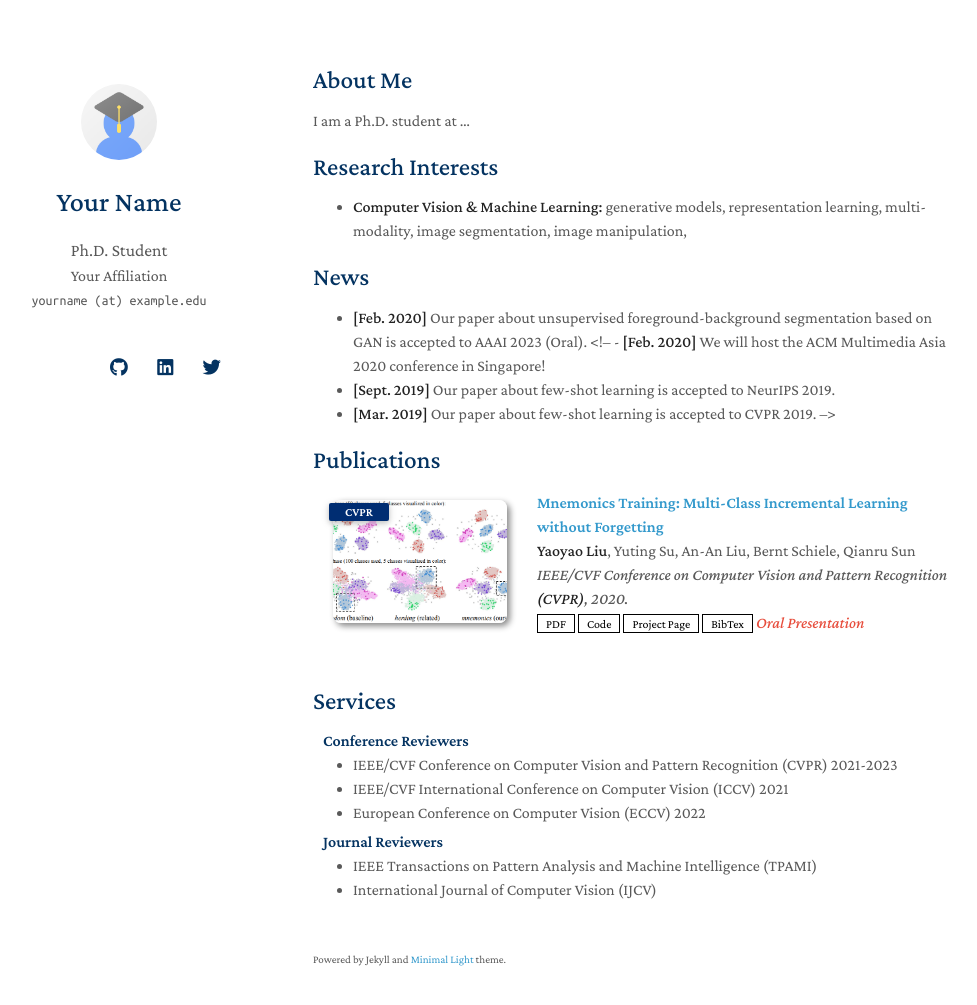
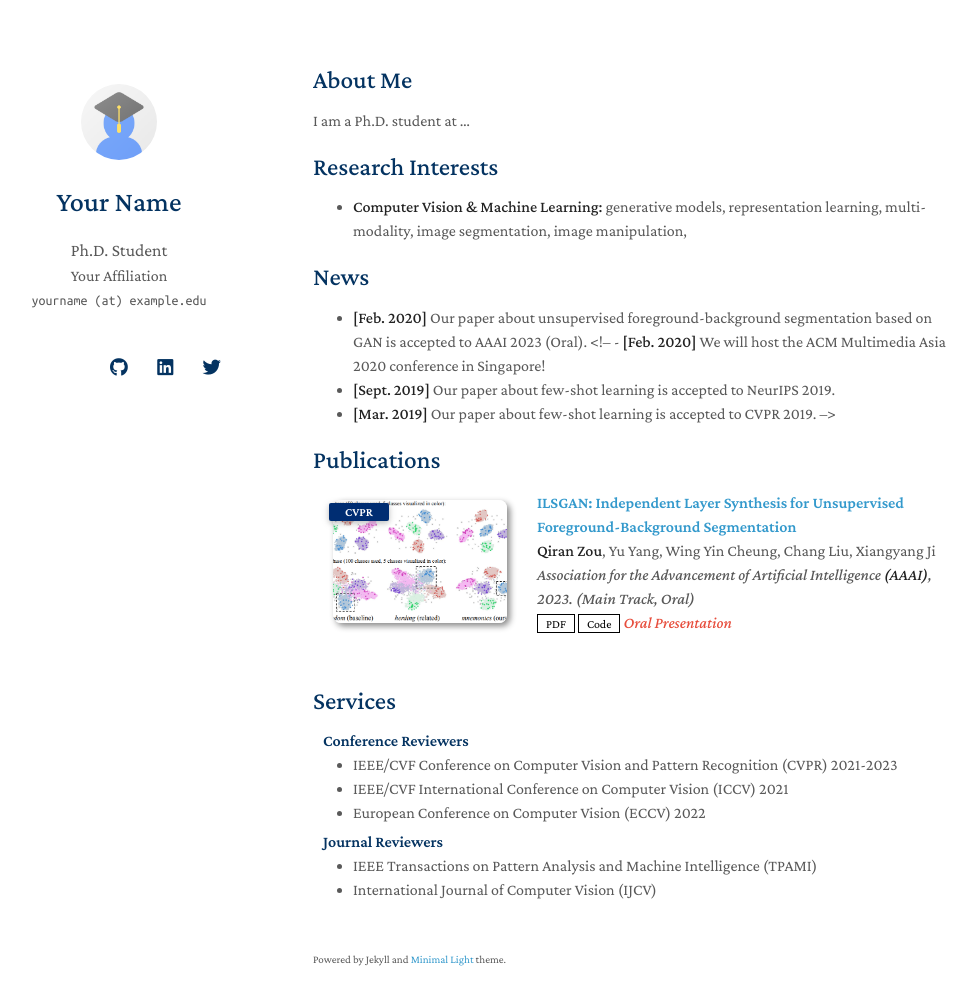
Before and after one commit to qrzou/qrzou.github.io, a Jekyll site: the page built from index.md, in a window 1280 px wide and 1040 px high. Shown: the top 1005 px of the window, without its empty margins (157-1134 px from the left). Built offline with Jekyll 4.4.1, drawn with Linux system fonts in a browser that asks for light colours; nearby versions of some CDN libraries; a style sheet for code colours, icons or effects is not loaded; our own code applies the rules of GitHub Pages for plain Markdown files.

Commit message:
Update publications.md

```diff
--- a/_includes/publications.md
+++ b/_includes/publications.md
@@ -12,14 +12,14 @@
   </div>
 
   <div class="col-sm-9" style="position: relative;padding-right: 15px;padding-left: 20px;">
-    <div class="title"><a href="https://arxiv.org/pdf/2002.10211.pdf">Mnemonics Training: Multi-Class Incremental Learning without Forgetting</a></div>
-    <div class="author"><strong>Yaoyao Liu</strong>, Yuting Su, An-An Liu, Bernt Schiele, Qianru Sun</div>
-    <div class="periodical"><em>IEEE/CVF Conference on Computer Vision and Pattern Recognition <strong>(CVPR)</strong>, 2020.</em></div>
+    <div class="title"><a href="https://arxiv.org/pdf/2211.13974.pdf">ILSGAN: Independent Layer Synthesis for Unsupervised Foreground-Background Segmentation</a></div>
+    <div class="author"><strong>Qiran Zou</strong>, Yu Yang, Wing Yin Cheung, Chang Liu, Xiangyang Ji</div>
+    <div class="periodical"><em>Association for the Advancement of Artificial Intelligence <strong>(AAAI)</strong>, 2023. (Main Track, Oral) </em></div>
     <div class="links">
-      <a href="https://arxiv.org/pdf/2002.10211.pdf" class="btn btn-sm z-depth-0" role="button" target="_blank" style="font-size:12px;">PDF</a>
-      <a href="https://github.com/yaoyao-liu/mnemonics" class="btn btn-sm z-depth-0" role="button" target="_blank" style="font-size:12px;">Code</a>
-      <a href="https://class-il.mpi-inf.mpg.de/mnemonics/" class="btn btn-sm z-depth-0" role="button" target="_blank" style="font-size:12px;">Project Page</a>
-      <a href="https://dblp.uni-trier.de/rec/conf/cvpr/LiuSLSS20.html?view=bibtex" class="btn btn-sm z-depth-0" role="button" target="_blank" style="font-size:12px;">BibTex</a>
+      <a href="https://arxiv.org/pdf/2211.13974.pdf" class="btn btn-sm z-depth-0" role="button" target="_blank" style="font-size:12px;">PDF</a>
+      <a href="https://github.com/qrzou/ILSGAN" class="btn btn-sm z-depth-0" role="button" target="_blank" style="font-size:12px;">Code</a>
+<!--       <a href="https://class-il.mpi-inf.mpg.de/mnemonics/" class="btn btn-sm z-depth-0" role="button" target="_blank" style="font-size:12px;">Project Page</a> -->
+<!--       <a href="https://dblp.uni-trier.de/rec/conf/cvpr/LiuSLSS20.html?view=bibtex" class="btn btn-sm z-depth-0" role="button" target="_blank" style="font-size:12px;">BibTex</a> -->
       <strong><i style="color:#e74d3c">Oral Presentation</i></strong>
     </div>
   </div>
```
